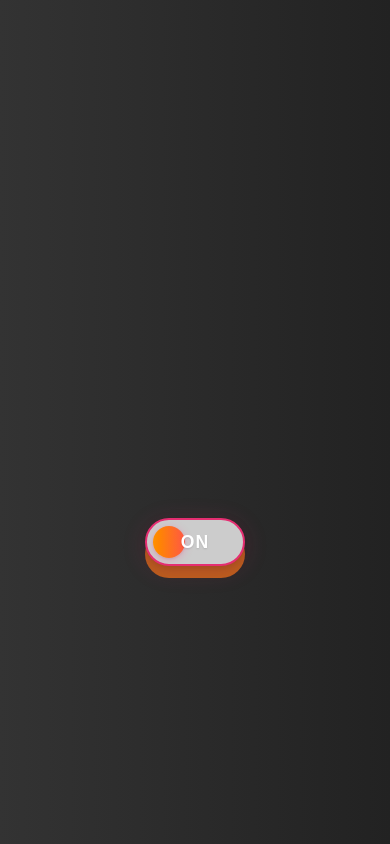
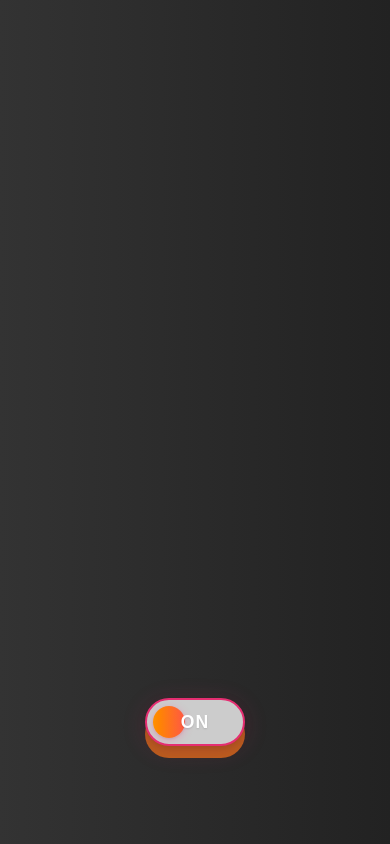
Before and after one commit to cerritos10/lamparaK, a plain HTML site: page index.html in a window 390 px wide. Drawn offline with Linux system fonts and the light colour scheme.

Commit message:
FIXED: click button

```diff
--- a/Css/mobile.css
+++ b/Css/mobile.css
@@ -30,6 +30,15 @@
     .center-desktop {
         display: none;
     }
+
+    .btnC{
+        display: flex;
+        justify-content: center;
+        align-items: center;
+        height: 100vh;
+        margin-top: 300px;
+    }
+
     .center-mobile {
         display: flex;
         justify-content: center;
--- a/index.html
+++ b/index.html
@@ -37,7 +37,7 @@
         <button id="desktop-btn" type="button"><span>ON</span></button>
     </div>
     <!-- Botón para mobile -->
-    <div class="center-mobile">
+    <div class="btnC">
         <button id="mobile-btn" type="button"><span>ON</span></button>
     </div>
     <!-- Audio oculto para la música -->
```
